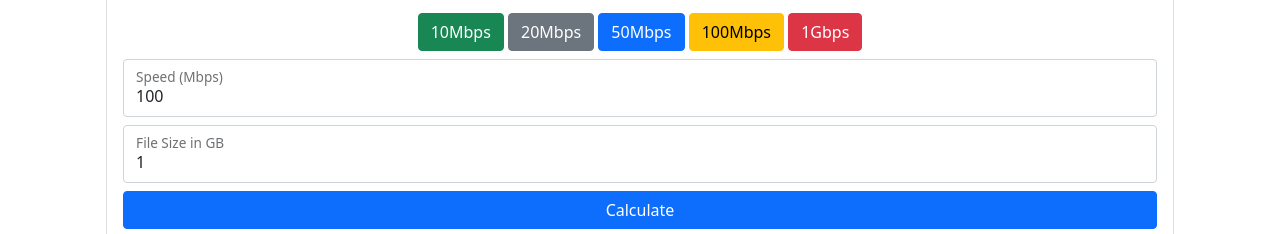
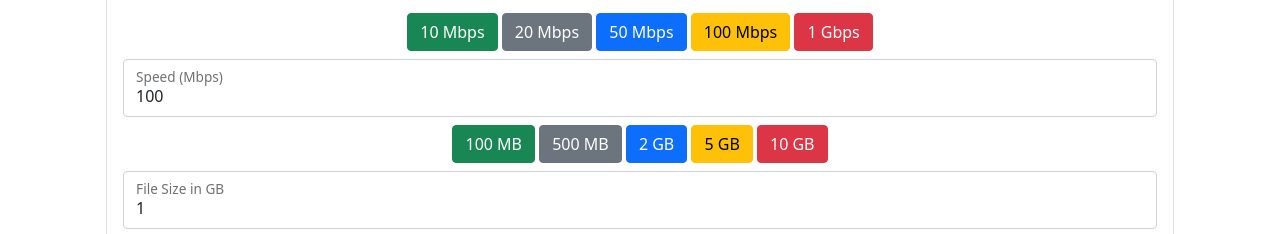
Before and after one commit to rayanfer32/ui, a plain HTML site: page DownloadTimeCalc/index.html in a window 1280 px wide. Shown: the part 80-314 px from the top of the page. Drawn offline with nearby package versions, Linux system fonts and the light colour scheme.

Commit message:
💄 Added filesize btns

```diff
--- a/DownloadTimeCalc/index.html
+++ b/DownloadTimeCalc/index.html
@@ -27,17 +27,26 @@
                     </svg> Download Time Calculator</h3>
 
                 <span id="speed-btns">
-                    <button class="btn btn-success" value="10">10Mbps</button>
-                    <button class="btn btn-secondary" value="20">20Mbps</button>
-                    <button class="btn btn-primary" value="50">50Mbps</button>
-                    <button class="btn btn-warning" value="100">100Mbps</button>
-                    <button class="btn btn-danger" value="1024">1Gbps</button>
+                    <button class="btn btn-success" value="10">10 Mbps</button>
+                    <button class="btn btn-secondary" value="20">20 Mbps</button>
+                    <button class="btn btn-primary" value="50">50 Mbps</button>
+                    <button class="btn btn-warning" value="100">100 Mbps</button>
+                    <button class="btn btn-danger" value="1024">1 Gbps</button>
                 </span>
 
                 <div class="form-floating">
                     <input id="speed" class="form-control" value="100" type="text" placeholder="Speed (Mbps)" />
                     <label for="speed">Speed (Mbps)</label>
                 </div>
+
+                <span id="filesize-btns">
+                    <button class="btn btn-success" value="0.10">100 MB</button>
+                    <button class="btn btn-secondary" value="0.5">500 MB</button>
+                    <button class="btn btn-primary" value="2">2 GB</button>
+                    <button class="btn btn-warning" value="5">5 GB</button>
+                    <button class="btn btn-danger" value="10">10 GB</button>
+                </span>
+
 
                 <div class="form-floating">
                     <input id="filesize" class="form-control" value="1" type="text" placeholder="File Size in GB">
```
